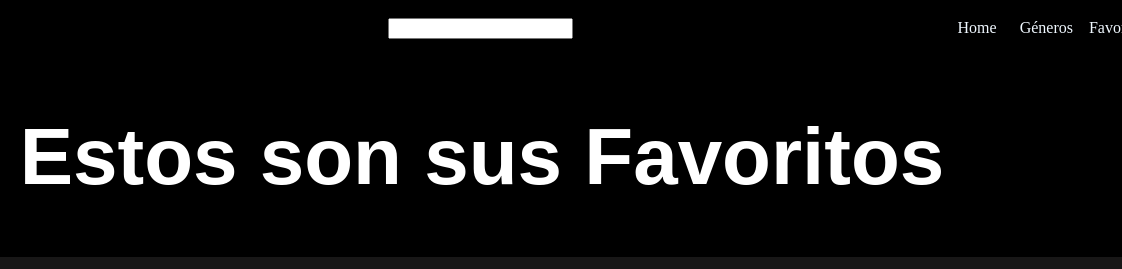
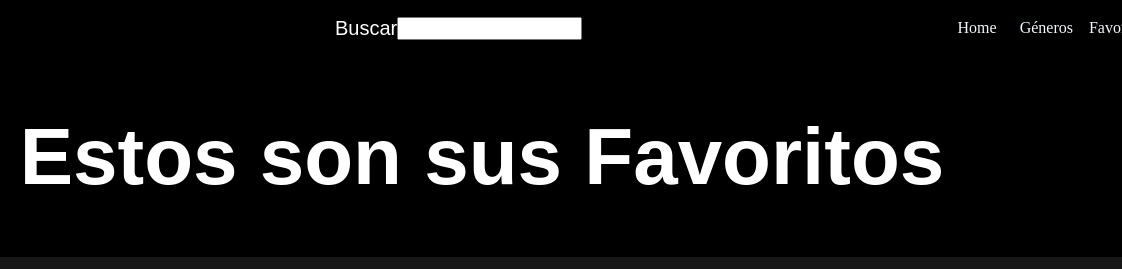
Before and after one commit to victoriammaldonado/pi-grupo-10-udesa, a plain HTML site: page fav.html in a window 1280 px wide. Shown: the top 269 px of the page, 158-1280 px from the left. Drawn offline with Linux system fonts and the light colour scheme.

Commit message:
editando barra de busqueda

```diff
--- a/style.css
+++ b/style.css
@@ -70,6 +70,13 @@ background-color: rgb(0, 0, 0);
     font-size: 80px;
     color: rgb(255, 255, 255);
     font-family: 'Oswald', sans-serif;
+}
+
+.buscar{
+  text-align: right;
+  font-size: 20px;
+  color: rgb(255, 255, 255);
+  font-family: 'Oswald', sans-serif;
 }
 
 .tituloPelicula{
```
